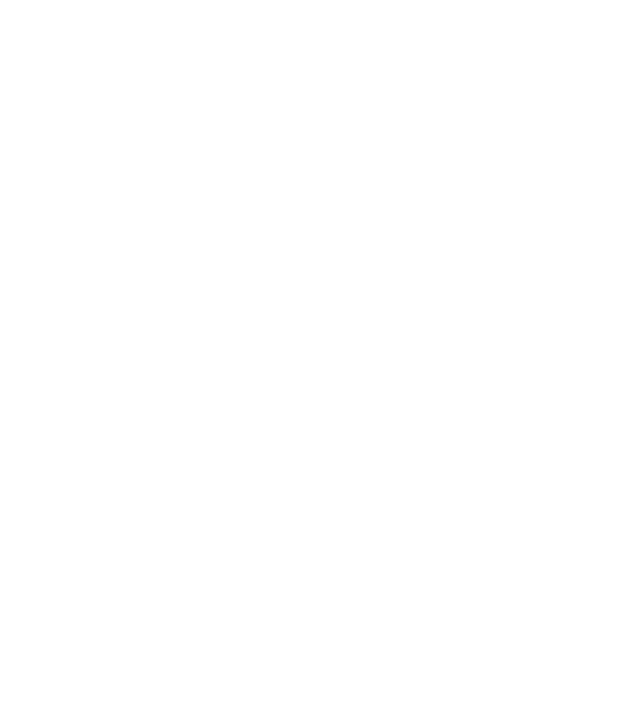
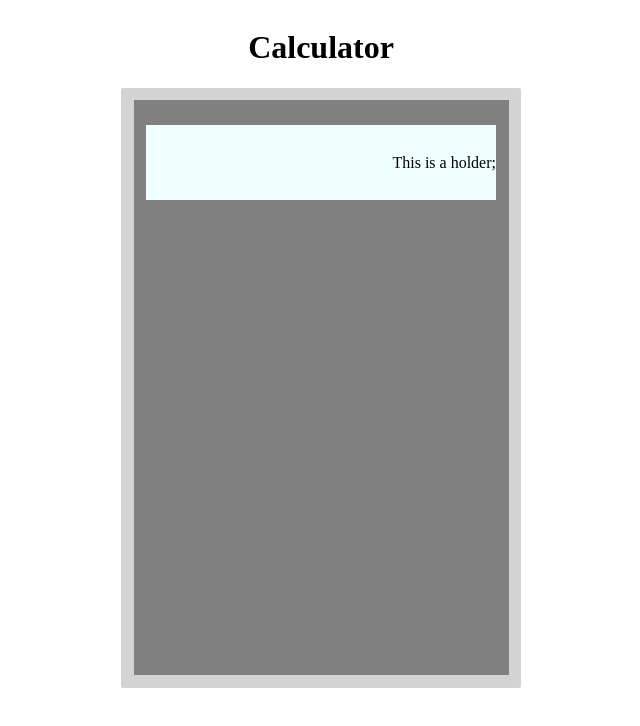
Before and after one commit to BananaWafflez/calculator, a plain HTML site: page index.html in a window 1280 px wide. Shown: the whole page, without its empty margins (319-959 px from the left). Drawn offline with Linux system fonts and the light colour scheme.

Commit message:
Created base of the calculator

```diff
--- a/index.html
+++ b/index.html
@@ -4,8 +4,21 @@
     <meta charset="UTF-8">
     <meta name="viewport" content="width=device-width, initial-scale=1.0">
     <title>Document</title>
+    <link rel="stylesheet" href="style.css">
 </head>
 <body>
+    <h1>Calculator</h1>
+    <div class="calculatorbase">
+        <div class ="calculator">
+            <div class = "inputbox">
+                <div class ="number input">
+                    This is a holder;
+                </div>
+            </div>
 
+
+        </div>
+
+    </div>
 </body>
 </html>
--- a/style.css
+++ b/style.css
@@ -1,3 +1,33 @@
 body{
+    display: flex;
+    min-height: 100vh;
+    flex-direction:column;
+    align-items: center;
+}
+.calculatorbase{
+    display: flex;
+    align-items: center;
+    justify-content: center;
+    border-radius: 2px;
+    background-color: lightgray;
+    width: 400px;
+    height: 600px;
 
 }
+.calculator{
+    background-color: gray;
+    width: 375px;
+    height: 575px;
+    display: flex;
+    justify-content: center;
+
+}
+.inputbox{
+    background-color: azure;
+    width: 350px;
+    height: 75px;
+    margin-top: 25px;
+    display:flex;
+    justify-content: flex-end;
+    align-items: center;
+}
```
